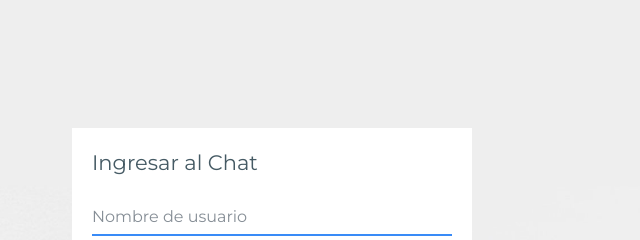
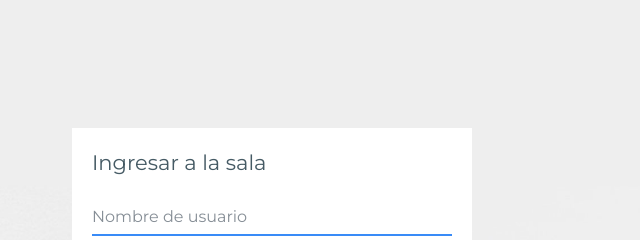
Before and after one commit to cinsuasty/socket-chat, a website: page public/index.html in a window 1280 px wide. Shown: the top 240 px of the page, 368-1008 px from the left. Drawn offline with Linux system fonts and the light colour scheme.

Commit message:
Change name title

```diff
--- a/public/index.html
+++ b/public/index.html
@@ -32,7 +32,7 @@
             <div class="login-box card">
                 <div class="card-body">
                     <form class="form-horizontal form-material" id="loginform" action="chat.html">
-                        <h3 class="box-title m-b-20">Ingresar al Chat</h3>
+                        <h3 class="box-title m-b-20">Ingresar a la sala</h3>
                         <div class="form-group ">
                             <div class="col-xs-12">
                                 <input class="form-control" type="text" required="" placeholder="Nombre de usuario" name="nombre" id="nombre" autofocus> </div>
```
